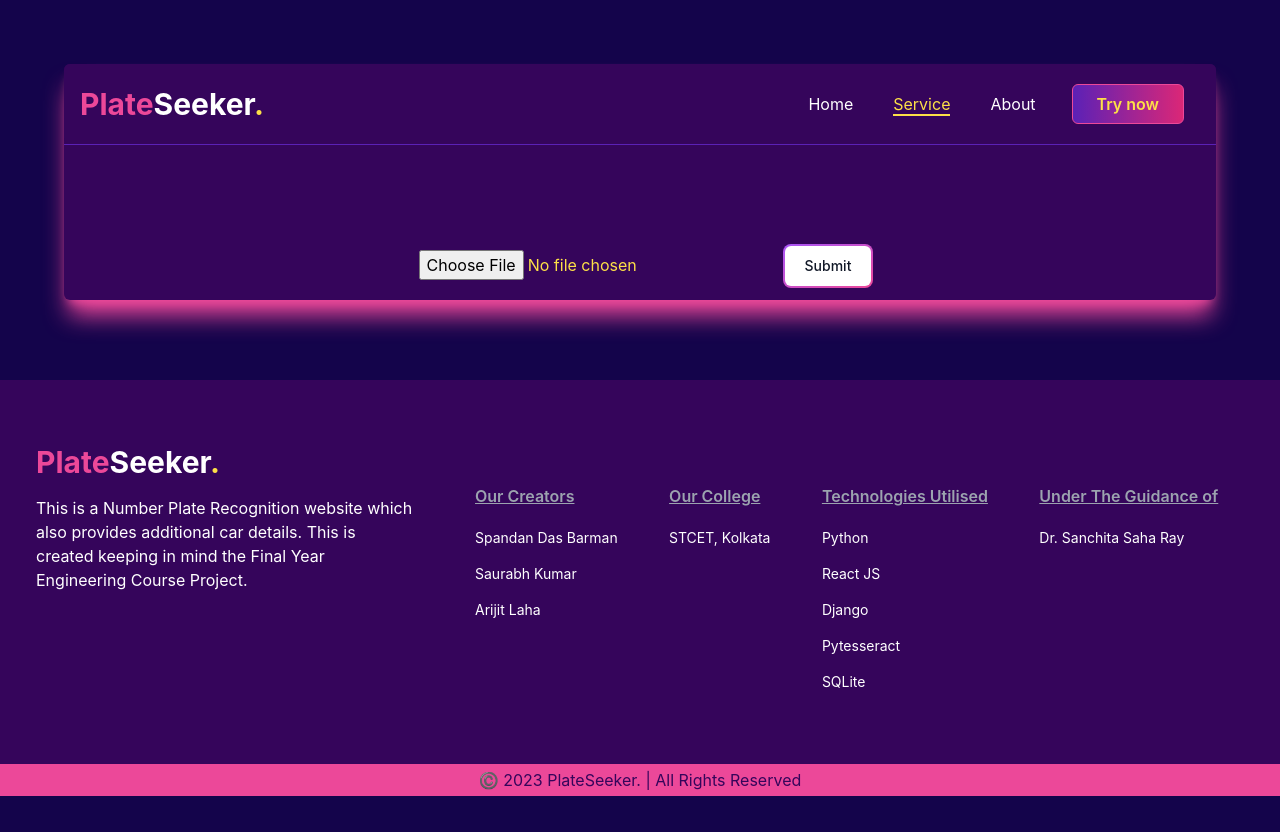
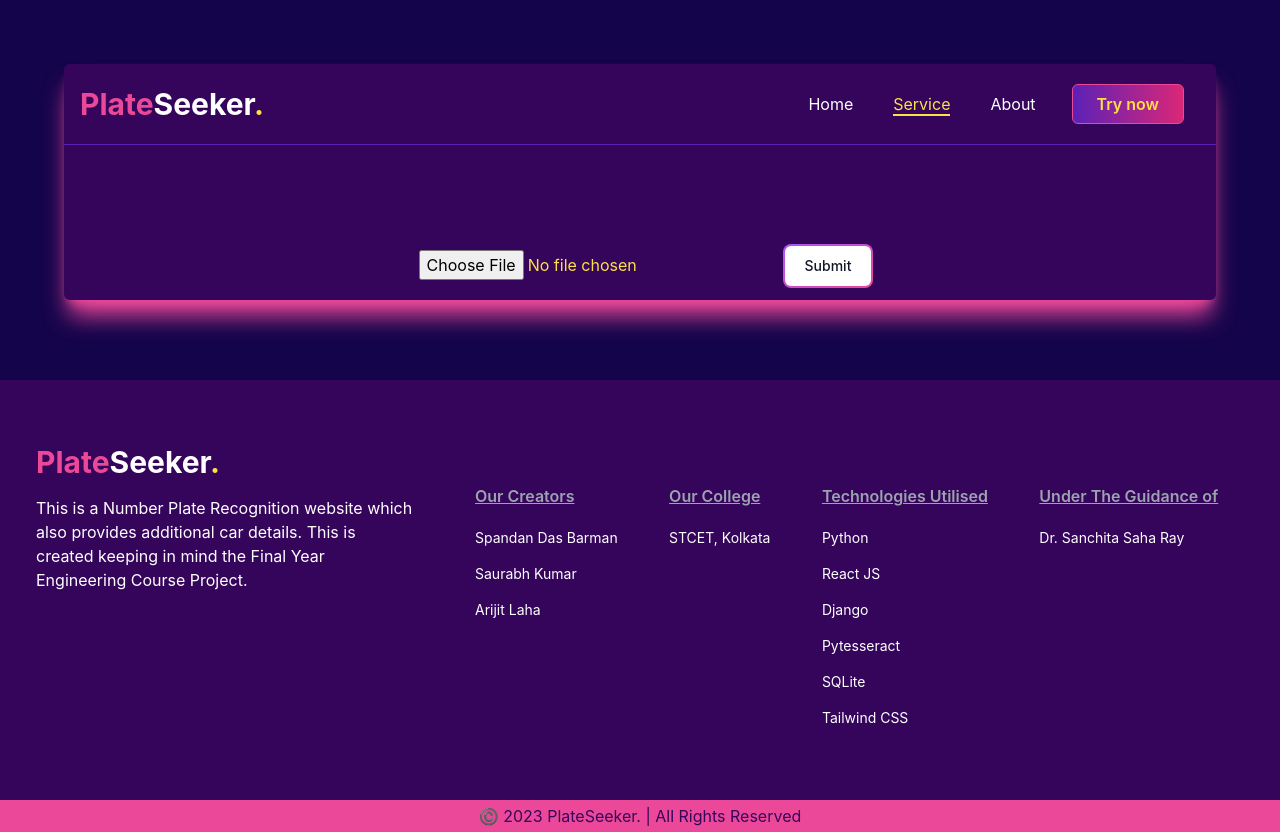
Before and after one commit to spandandb/ANPR, a React (Create React App) app in the folder frontend/number-plate-detector/: page /service in a window 1280 px wide. Before the commit the page ends 800 px from the top, so only its background shows below. Built offline with nearby package versions, Linux system fonts and the light colour scheme.

Commit message:
Final Commit

```diff
--- a/frontend/number-plate-detector/src/components/Footer.jsx
+++ b/frontend/number-plate-detector/src/components/Footer.jsx
@@ -45,6 +45,7 @@ export default function Footer() {
               <li className="py-2 text-sm ">Django</li>
               <li className="py-2 text-sm ">Pytesseract</li>
               <li className="py-2 text-sm ">SQLite</li>
+              <li className="py-2 text-sm ">Tailwind CSS</li>
             </ul>
           </div>
           <div>
```
